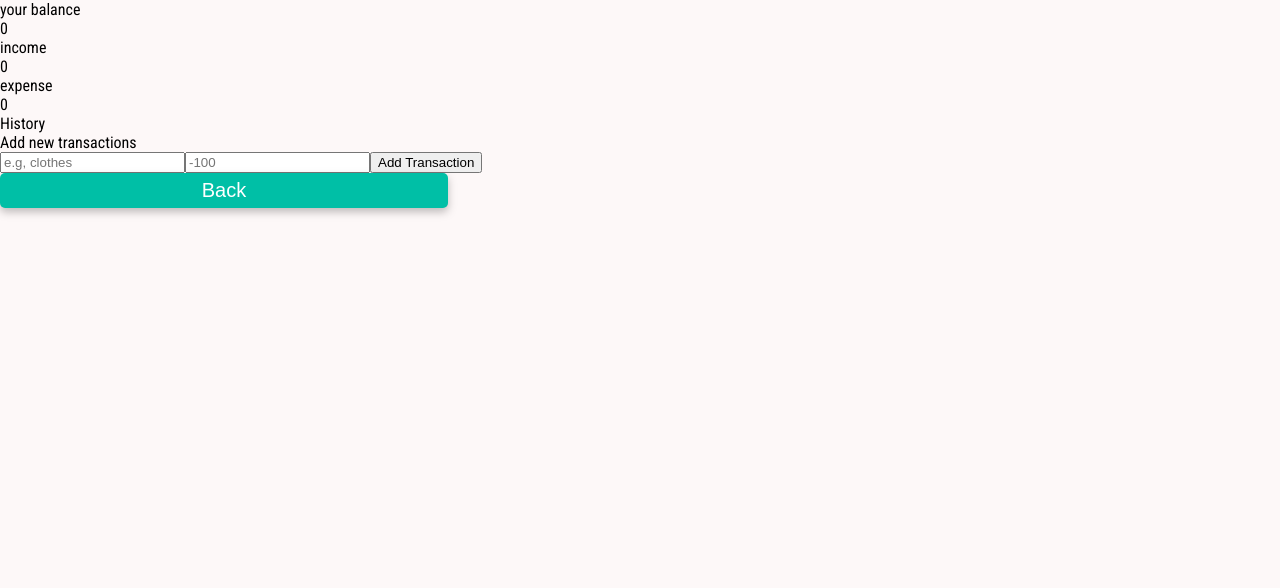
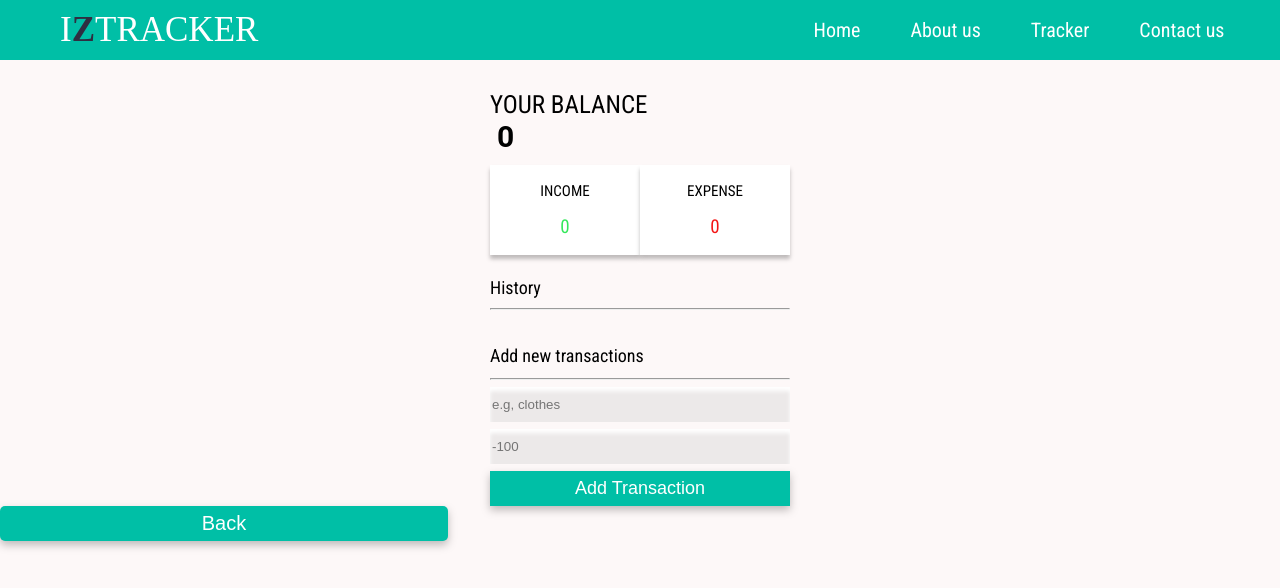
Before and after one commit to GSG-G9/IZ-Expenses-tracker, a React (Create React App) app: page /tracker in a window 1280 px wide. Shown: the top 588 px of the page. Built offline with nearby package versions, Linux system fonts and the light colour scheme; the HTML template or start-up script is replaced by a standard one; a web font is replaced by a local one.

Commit message:
tracker style done

```diff
--- a/src/App.css
+++ b/src/App.css
@@ -18,13 +18,14 @@ html, body {
 
 .nav{
     width: 100%;
-    height: 14%;
+    /* height: 40%; */
     margin: 0 auto auto auto;
     display: flex;
     flex-direction: row;
     justify-content: center;
     align-content: center;
     background-color: #00BFA6;
+    height:60px
 }
 
 .nav-bar{
@@ -39,10 +40,12 @@ html, body {
 .logo{
     width: fit-content;
     height: fit-content;
-    margin: auto auto auto 1%;
     color: white;
     font-size: 35px;
     font-family: 'Redressed', cursive;
+    margin-left: 60px;
+    line-height: 60px;
+
 }
 span{
     color: #2F2E41;
@@ -52,22 +55,23 @@ span{
 .nav-links{
     width: fit-content;
     height: fit-content;
-    margin: auto;
-    font-weight:700;
+    /* margin: auto; */
+    margin-right: 50px;
+    font-weight:150;
     text-decoration: none;
+    line-height: 60px;
 }
 .link{
-    width: fit-content;
-    margin: auto;
+    /* width: fit-content; */
+    width:20px;
     text-decoration: none;
     color: white;
-    font-size: 25px;
+    font-size: 20px;
 }
 
 .link:hover{
     color: #cfcccc;
 }
-
 
 .landing-page{
     width: 85%;
@@ -136,3 +140,159 @@ img{
     font-size: 20px;
     filter: drop-shadow(0px 4px 4px rgba(0, 0, 0, 0.25));
 }
+
+/*start of tracker*/
+.tracker-container{
+    background-color: aquamarine;
+    width:300px
+}
+
+.balanceSection{
+    height: 100px;
+    width:500px;
+    margin:  auto;
+    padding-left: 80px;
+}
+
+.balance{
+    padding-left:20px;
+    text-transform: uppercase;
+    font-size: 25px;
+    padding-top: 30px;
+}
+
+.balance-value{
+    padding-left:27px;
+    font-size: 30px;
+    font-weight: bold;
+    font-family: Roboto;
+}
+
+/*start of expense income*/
+.income-expense-section{
+    height: 100px;
+    width:500px;
+    margin:  auto;
+    display:flex;
+    justify-content: center;
+    align-items: center;
+
+}
+
+.income, .expense{
+    font-size: 15px;
+    text-transform: uppercase;
+}
+
+.income-value{
+    color: #33E75A;
+}
+
+.expense-value{
+    color: #F31515;
+}
+
+.income-value, .expense-value{
+    font-size: 19px;
+}
+
+.expense-container, .income-container{
+    width:30%;
+    height:90px;
+    background-color: grey;
+}
+
+.expense-container, .income-container{
+    border: 2px solid #FFFFFF;
+    box-shadow: 0px 4px 4px rgba(0, 0, 0, 0.25);
+    background-color: white;
+}
+
+.expense, .expense-value, .income, .income-value {
+    text-align: center;
+    padding-top: 15px;
+}
+
+/*end of expense income*/
+/*start of history*/
+.history-container{
+    width:300px;
+    margin: auto;
+    margin-top: 17px;
+      display: flex;
+      flex-direction: column;
+    justify-content: space-around;
+    align-items: center;
+}
+
+.history{
+    padding-bottom: 10px;
+    font-size: 18px;
+    align-self: flex-start;
+
+}
+
+.history-hr{
+   color: rgb(209, 203, 203);
+    width: 300px;
+    margin-bottom: 15px;
+}
+
+.transaction-item-container{
+    display: flex;
+    justify-content: space-around;
+    align-items: center;
+    height:40px;
+    width:300px;
+    margin-bottom: 8px;
+    align-content: space-between;
+    border-radius: 1.5px;
+
+}
+/*end of history*/
+/*start of add transaction*/
+.transaction-form{
+    width: 300px;
+    margin: auto;
+    display: flex;
+    flex-direction: column;
+    align-items: center;
+    margin-top: 20px;
+
+
+}
+.transaction-title{
+    font-size: 18px;
+    align-self: flex-start;
+
+}
+
+.transaction-item-line{
+    width: 300px;
+    height: 0.5px;
+    margin-top: 12px;
+}
+
+.form-input{
+  margin-top: 350px;
+  width: 300px;
+  height: 35px;
+  margin:auto;
+  margin-top: 7px;
+  background: #ece9e9;
+  border: none;
+  box-shadow: inset 0px 4px 4px #FFFFFF;
+}
+
+.submit-transaction-btn{
+    margin-top: 7px;
+    width: 300px;
+    height: 35px;
+    color:white;
+    background-color: #00BFA6;
+    border: none;
+    font-size: 18px;
+    filter: drop-shadow(0px 4px 4px rgba(0, 0, 0, 0.25));
+}
+/*end of add transaction*/
+/*end of tracker*/
--- a/src/pages/trackerPage/ExpenseIncome.js
+++ b/src/pages/trackerPage/ExpenseIncome.js
@@ -35,7 +35,7 @@ export default class ExpenseIncome extends React.Component {
         incomeExpense: [income, expense],
       },
       () => {
-        giveMeIncomeExpense(incomeExpense);
+        giveMeIncomeExpense(this.state.incomeExpense[0] - this.state.incomeExpense[1]);
       }
     );
   }
@@ -43,7 +43,6 @@ export default class ExpenseIncome extends React.Component {
   componentDidUpdate(prevProps) {
     const { transactions } = this.props;
     // eslint-disable-next-line no-console
-    console.log('hi');
     if (transactions !== prevProps.transactions) {
       this.calculateIncomeExpense(transactions);
     }
--- a/src/pages/trackerPage/History.js
+++ b/src/pages/trackerPage/History.js
@@ -8,9 +8,11 @@ const History = (props) => {
     return transactions.map(({ text, price }) => {
       return (
         <div
-          className="transaction-item"
+          className="transaction-item-container"
           key={text + price}
-          style={{ border: price > 0 ? '1px solid green' : '1px solid red' }}
+          style={{
+            border: price > 0 ? '1px solid #33E75A' : '1px solid #F31515',
+          }}
         >
           <p className="transaction-text">{text}</p>
           <p className="transaction-price">{price}</p>
@@ -20,10 +22,11 @@ const History = (props) => {
   };
 
   return (
-    <>
-      <p className="history-container">History</p>
+    <div className="history-container">
+      <p className="history">History</p>
+      <hr className="history-hr" />
       <AddTransaction />
-    </>
+    </div>
   );
 };
 
--- a/src/pages/trackerPage/Tracker.js
+++ b/src/pages/trackerPage/Tracker.js
@@ -6,6 +6,7 @@ import Balance from './Balance';
 import ExpenseIncome from './ExpenseIncome';
 import History from './History';
 import Transactions from './Transactions';
+import NavBar from '../landingPage/NavBar'
 import '../../App.css';
 
 const Back = withRouter(({ history }) => (
@@ -37,14 +38,15 @@ export default class Tracker extends React.Component {
     });
   }
 
-  giveMeIncomeExpense = (incomeExpenseArray) => {
-    this.setState({ balance: incomeExpenseArray[0] - incomeExpenseArray[1] });
+  giveMeIncomeExpense = (balance) => {
+    this.setState({ balance: balance });
   }
 
   render() {
     const { transactions, balance } = this.state;
     return (
       <>
+        <NavBar />
         <Balance balance={balance} />
         <ExpenseIncome
           transactions={transactions}
@@ -53,7 +55,7 @@ export default class Tracker extends React.Component {
         <History transactions={transactions} />
         <Transactions giveMeTransactions={this.giveMeTransactions} />
         <Back />
-      </>
+        </>
     );
   }
 }
--- a/src/pages/trackerPage/Transactions.js
+++ b/src/pages/trackerPage/Transactions.js
@@ -16,13 +16,14 @@ export default class Transactions extends React.Component {
       <>
         <form className="transaction-form" onSubmit={this.handelSubmit}>
           <p className="transaction-title">Add new transactions</p>
+          <hr className="transaction-item-line"></hr>
           <input
             className="form-input"
             placeholder="e.g, clothes"
             type="text"
           />
           <input className="form-input" placeholder="-100" type="number" />
-          <button type="submit">Add Transaction</button>
+          <button className="submit-transaction-btn"   type="submit">Add Transaction</button>
         </form>
       </>
     );
```
Also changed, not shown: 1 other file (tests, documents, lock files or other folders).
